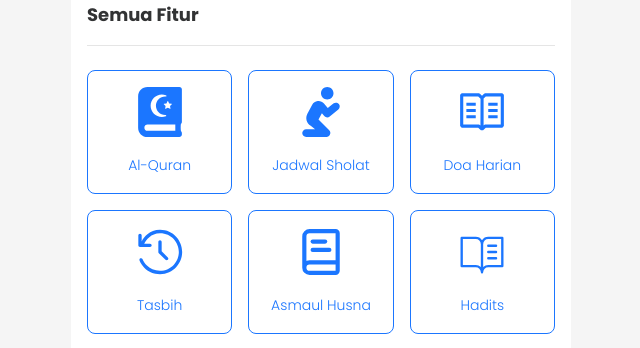
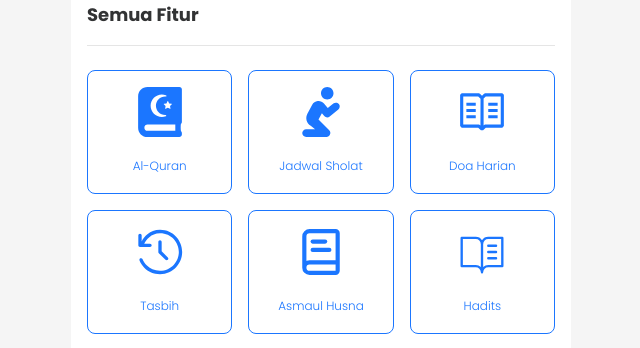
Before and after one commit to fathan/islamic-app, a Next.js app: page / in a window 1280 px wide. Shown: the part 427-775 px from the top of the page, without its empty margins (319-959 px from the left). Built offline with nearby package versions, Linux system fonts and the light colour scheme.

Commit message:
feat: update README, fix style

```diff
--- a/src/components/molecules/CardCategory.tsx
+++ b/src/components/molecules/CardCategory.tsx
@@ -9,14 +9,14 @@ const CardCategory = (props: ICardCategory) => {
     <>
       <Link
         href={ path }
-        className="border border-[#1b76ff] rounded-lg p-4 text-center w-full cursor-pointer hover:bg-blue-100"
+        className="border border-[#1b76ff] rounded-lg p-1 py-4 text-center w-full cursor-pointer hover:bg-blue-100"
       >
         <div className="mb-4 table m-auto text-[#1b76ff]">
           { icon }
         </div>
 
         <div>
-          <span className="font-light text-[#1b76ff] text-sm">
+          <span className="font-light text-[#1b76ff] text-xs">
             { name }
           </span>
         </div>
```
Also changed, not shown: 1 other file (tests, documents, lock files or other folders).
